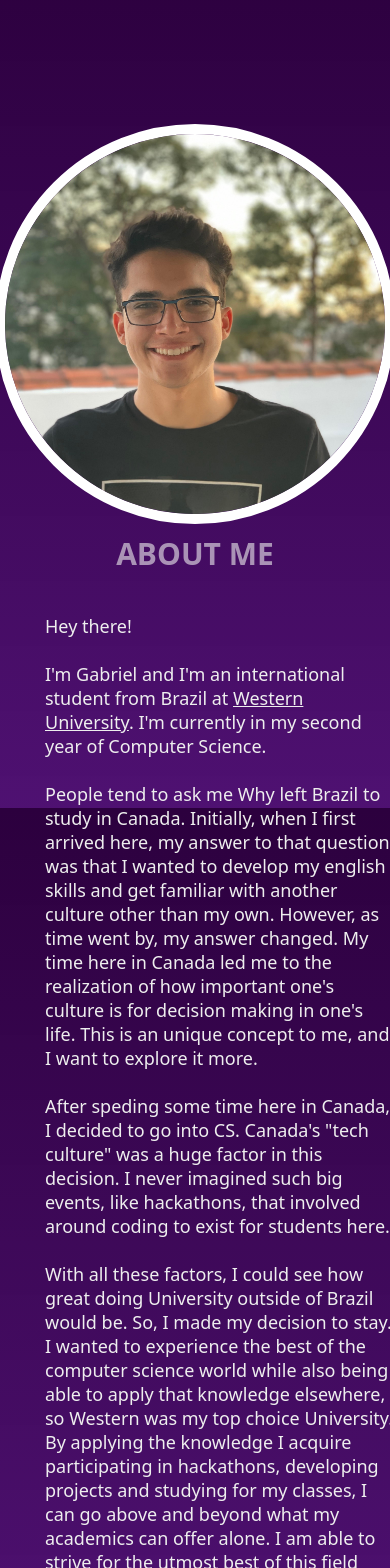
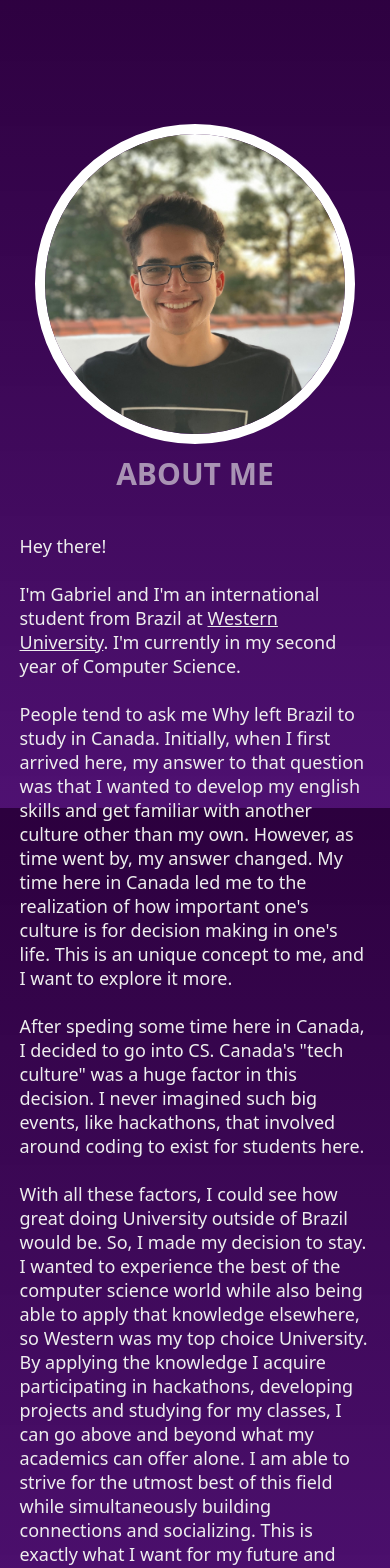
Before and after one commit to Lemos00/lemos00.github.io, a Vue app in the folder gabriel-lemos-rodrigues/: page / in a window 390 px wide. Shown: the part 880-2448 px from the top of the page. Built offline with nearby package versions, Linux system fonts and the light colour scheme.

Commit message:
changes to about me layout on phones

```diff
--- a/gabriel-lemos-rodrigues/src/assets/styles/main.css
+++ b/gabriel-lemos-rodrigues/src/assets/styles/main.css
@@ -540,6 +540,10 @@ For now, this is of no need :)
         font-size: 3rem;
     }
 
+    .about-details p{
+        margin: auto auto;
+    }
+
     .about-details .nav-list{
         flex-direction: initial;
     }
@@ -607,6 +611,8 @@ For now, this is of no need :)
     }
 
     .profile-img img{
+        width: 32rem;
+        height: 32rem;
         margin: 0 auto;
     }
 
```
